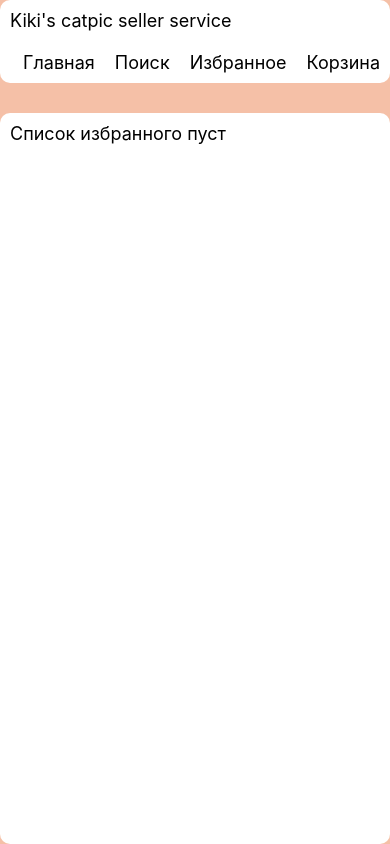
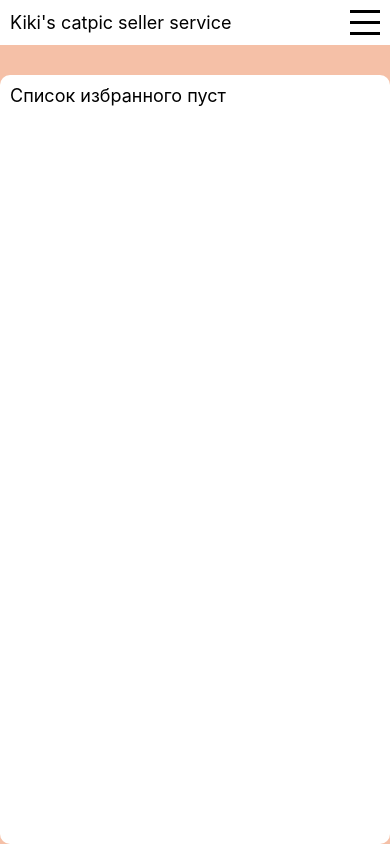
Before and after one commit to Tyutin/omegasoftware_cats, a React (Create React App) app: page /favorites in a window 390 px wide. Built offline with nearby package versions, Linux system fonts and the light colour scheme.

Commit message:
header mobile

```diff
--- a/src/components/Header/Header.scss
+++ b/src/components/Header/Header.scss
@@ -1,3 +1,5 @@
+@import '../../assets/styles/variables.scss';
+
 .header {
   display: flex;
   flex-direction: column;
@@ -5,4 +7,88 @@
   padding: 10px;
   background-color: #fff;
   border-radius: 10px;
+
+  @media (max-width: ($TABLET_SHORT_WIDTH - 1px)) {
+    position: relative;
+    flex-direction: row;
+    justify-content: space-between;
+    align-items: center;
+    border-radius: 0;
+    z-index: 1;
+  }
+
+  &__toggle {
+    position: relative;
+    width: 30px;
+    height: 25px;
+    background-color: transparent;
+    border: none;
+    border-top: 3px solid black;
+    border-bottom: 3px solid black;
+    transition: all .3s;
+
+    &::after,
+    &::before {
+      position: absolute;
+      content: '';
+      width: 100%;
+      height: 3px;
+      left: 0;
+      top: calc(50% - 1.5px);
+      background-color: black;
+      transition: all .2s;
+    }
+
+    &_active {
+      border-color: transparent;
+
+      &::after {
+        transform: rotate(45deg);
+      }
+
+      &::before {
+        transform: rotate(-45deg);
+      }
+    }
+  }
+
+  &__nav {
+    @media (max-width: ($TABLET_SHORT_WIDTH - 1px)) {
+      position: absolute;
+      width: 100%;
+      left: 0;
+      top: -500px;
+      padding: 20px;
+      background-color: #fff;
+      z-index: -1;
+      transition: top .3s;
+
+      &_active {
+        top: 45px;
+      }
+    }
+  }
+
+  &__nav-list {
+    display: flex;
+    justify-content: flex-end;
+    gap: 20px;
+
+    @media (max-width: ($TABLET_SHORT_WIDTH - 1px)) {
+      flex-direction: column;
+      align-items: center;
+    }
+  }
+
+  &__nav-el {
+    @media (max-width: ($TABLET_SHORT_WIDTH - 1px)) {
+      width: 100%;
+      text-align: center;
+    }
+  }
+
+  &__nav-link {
+    display: block;
+    width: 100%;
+  }
 }
--- a/src/components/Header/Header.tsx
+++ b/src/components/Header/Header.tsx
@@ -1,12 +1,55 @@
-import Nav from '../Nav/Nav';
+import useIsMobile from '../../hooks/useIsMobile';
 
 import './Header.scss';
+import { useState } from 'react';
+import classNames from 'classnames';
+import { NavLink } from 'react-router-dom';
 
 export default function Header() {
+  const { isMobile } = useIsMobile();
+  const [isMenuOpen, setIsMenuOpen] = useState(false);
   return (
     <header className="header">
       <span>Kiki's catpic seller service</span>
-      <Nav />
+      {isMobile && (
+        <button
+          className={classNames(
+            'header__toggle',
+            isMenuOpen && 'header__toggle_active'
+          )}
+          onClick={() => setIsMenuOpen(!isMenuOpen)}
+        />
+      )}
+      <nav
+        className={classNames(
+          'header__nav',
+          isMenuOpen && isMobile && 'header__nav_active'
+        )}
+        onClick={() => setIsMenuOpen(false)}
+      >
+        <ul className="header__nav-list">
+          <li className="header__nav-el">
+            <NavLink className="header__nav-link" to={'/'}>
+              Главная
+            </NavLink>
+          </li>
+          <li className="header__nav-el">
+            <NavLink className="header__nav-link" to={'/find'}>
+              Поиск
+            </NavLink>
+          </li>
+          <li className="header__nav-el">
+            <NavLink className="header__nav-link" to={'/favorites'}>
+              Избранное
+            </NavLink>
+          </li>
+          <li className="header__nav-el">
+            <NavLink className="header__nav-link" to={'/cart'}>
+              Корзина
+            </NavLink>
+          </li>
+        </ul>
+      </nav>
     </header>
   );
 }
--- a/src/components/Modal/Modal.scss
+++ b/src/components/Modal/Modal.scss
@@ -13,6 +13,7 @@ $MODAL_DESKTOP_MAX_HEIGHT: 98vh;
   height: 100vh;
   background-color: #00000061;
   cursor: pointer;
+  z-index: 1;
 
   &__content {
     position: relative;
--- a/src/components/Nav/Nav.scss
+++ /dev/null
@@ -1,7 +0,0 @@
-.nav {
-  &__list {
-    display: flex;
-    justify-content: flex-end;
-    column-gap: 20px;
-  }
-}
--- a/src/components/Nav/Nav.tsx
+++ /dev/null
@@ -1,23 +0,0 @@
-import { NavLink } from 'react-router-dom';
-import './Nav.scss';
-
-export default function Nav() {
-  return (
-    <nav className="nav">
-      <ul className="nav__list">
-        <li className="nav__el">
-          <NavLink to={'/'}>Главная</NavLink>
-        </li>
-        <li className="nav__el">
-          <NavLink to={'/find'}>Поиск</NavLink>
-        </li>
-        <li className="nav__el">
-          <NavLink to={'/favorites'}>Избранное</NavLink>
-        </li>
-        <li className="nav__el">
-          <NavLink to={'/cart'}>Корзина</NavLink>
-        </li>
-      </ul>
-    </nav>
-  );
-}
--- /dev/null
+++ b/src/hooks/useIsMobile.ts
@@ -0,0 +1,17 @@
+import { useEffect, useState } from 'react';
+
+export default function useIsMobile(): {isMobile: boolean} {
+  const [isMobile, setIsMobile] = useState(false);
+  useEffect(() => {
+    const handleResize = () => {
+      const matches = window.matchMedia('(max-width: 767px)').matches;
+      setIsMobile(matches);
+    };
+    handleResize();
+    window.addEventListener('resize', handleResize);
+    return () => {
+      window.removeEventListener('resize', handleResize);
+    };
+  }, []);
+  return {isMobile}
+}
```
